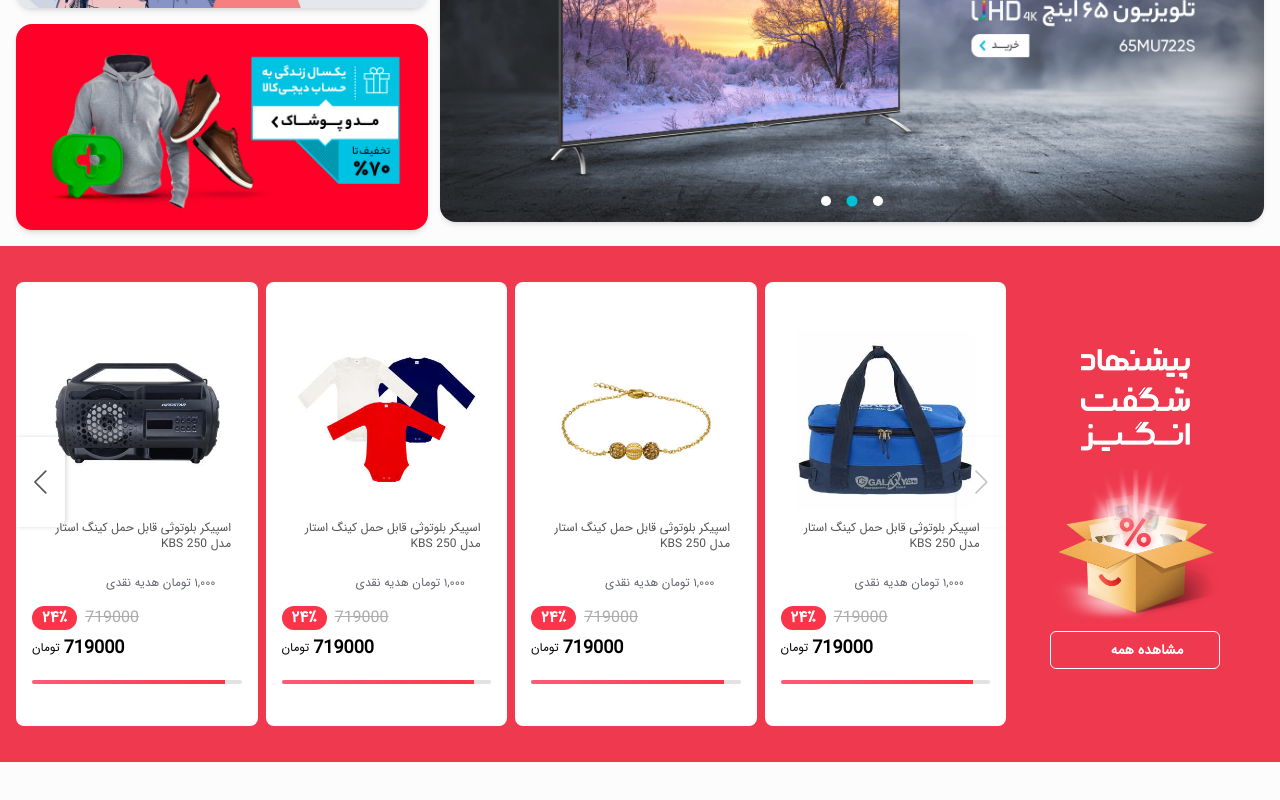
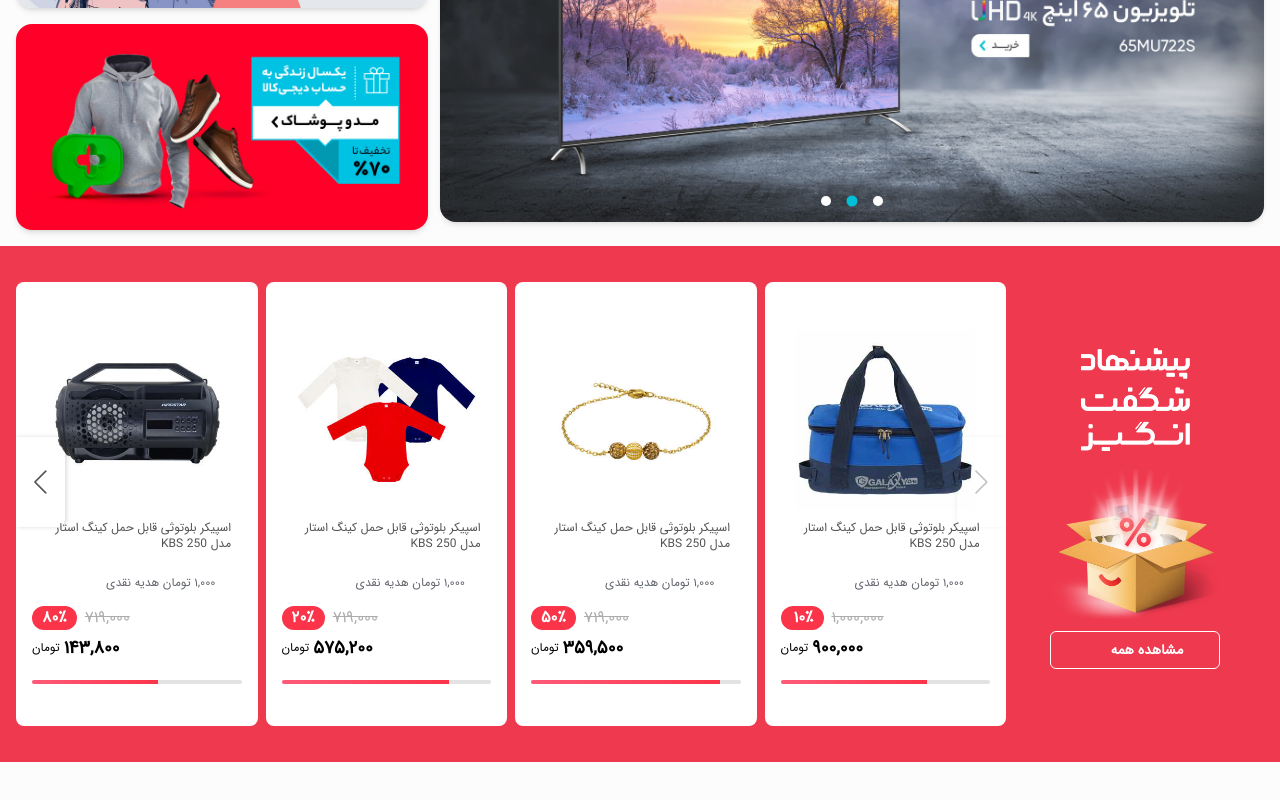
Before and after one commit to Omid-Bakhshour/digikala-clone-nextjs, a Next.js app: page / in a window 1280 px wide. Shown: the part 430-1230 px from the top of the page. Built offline with nearby package versions, Linux system fonts and the light colour scheme; some icons are missing.

Commit message:
edit slider item

```diff
--- /dev/null
+++ b/components/functions/Functions.js
@@ -0,0 +1,25 @@
+
+
+
+
+var persianDigits = "۰۱۲۳۴۵۶۷۸۹";
+var persianMap = persianDigits.split("");
+
+function convertToEnglishNumber(input) {
+    return input.replace(/[\u06F0-\u06F90]/g, function (m) {
+        return persianDigits.indexOf(m);
+    });
+}
+function convertToPersianNumber(input) {
+    return input.replace(/\d/g, function (m) {
+        return persianMap[parseInt(m)];
+    });
+}
+
+function FinalNumber(input) {
+    var internationalNumberFormat = new Intl.NumberFormat('en-US')
+    return convertToPersianNumber(internationalNumberFormat.format(input))
+}
+
+
+export default { convertToPersianNumber, convertToEnglishNumber, FinalNumber };
--- a/components/slider/Slider.js
+++ b/components/slider/Slider.js
@@ -1,8 +1,6 @@
 
 import ArrowLeft from "@heroicons/react/outline/ChevronLeftIcon"
 import SliderItem from "./SliderItem";
-import ArrowRight from "@heroicons/react/outline/ChevronRightIcon"
-import { useState, useRef, useEffect } from "react"
 import { Navigation, Pagination, Scrollbar, A11y } from 'swiper';
 
 
@@ -68,30 +66,30 @@ function Slider({ bgColor, sliderImg }) {
                                 },
                             }}>
                             <SwiperSlide>
-                                <SliderItem title="اسپیکر بلوتوثی قابل حمل کینگ استار مدل KBS 250" img="/images/slider21.jpg" price="719000" discount="32" time="2022-01-22 00:00:00" remained="71" />
+                                <SliderItem title="اسپیکر بلوتوثی قابل حمل کینگ استار مدل KBS 250" img="/images/slider21.jpg" price="1000000" discount="10" time="2022-01-22 00:00:00" remained="70" />
 
                             </SwiperSlide>
                             <SwiperSlide>
-                                <SliderItem title="اسپیکر بلوتوثی قابل حمل کینگ استار مدل KBS 250" img="/images/slider22.jpg" price="719000" discount="32" time="2022-01-22 00:00:00" remained="71" />
+                                <SliderItem title="اسپیکر بلوتوثی قابل حمل کینگ استار مدل KBS 250" img="/images/slider22.jpg" price="719000" discount="50" time="2022-01-22 00:00:00" remained="90" />
 
                             </SwiperSlide>
                             <SwiperSlide>
-                                <SliderItem title="اسپیکر بلوتوثی قابل حمل کینگ استار مدل KBS 250" img="/images/slider23.jpg" price="719000" discount="32" time="2022-01-22 00:00:00" remained="71" />
+                                <SliderItem title="اسپیکر بلوتوثی قابل حمل کینگ استار مدل KBS 250" img="/images/slider23.jpg" price="719000" discount="20" time="2022-01-22 00:00:00" remained="80" />
 
                             </SwiperSlide>
                             <SwiperSlide>
-                                <SliderItem title="اسپیکر بلوتوثی قابل حمل کینگ استار مدل KBS 250" img="/images/slider24.jpg" price="719000" discount="32" time="2022-01-22 00:00:00" remained="71" />
+                                <SliderItem title="اسپیکر بلوتوثی قابل حمل کینگ استار مدل KBS 250" img="/images/slider24.jpg" price="719000" discount="80" time="2022-01-22 00:00:00" remained="60" />
 
                             </SwiperSlide>
 
 
                             <SwiperSlide>
-                                <SliderItem title="اسپیکر بلوتوثی قابل حمل کینگ استار مدل KBS 250" img="/images/slider24.jpg" price="719000" discount="32" time="2022-01-22 00:00:00" remained="71" />
+                                <SliderItem title="اسپیکر بلوتوثی قابل حمل کینگ استار مدل KBS 250" img="/images/slider24.jpg" price="719000" discount="99" time="2022-01-22 00:00:00" remained="40" />
 
                             </SwiperSlide>
 
                             <SwiperSlide>
-                                <SliderItem title="اسپیکر بلوتوثی قابل حمل کینگ استار مدل KBS 250" img="/images/slider23.jpg" price="719000" discount="32" time="2022-01-22 00:00:00" remained="71" />
+                                <SliderItem title="اسپیکر بلوتوثی قابل حمل کینگ استار مدل KBS 250" img="/images/slider23.jpg" price="719000" discount="90" time="2022-01-22 00:00:00" remained="10" />
 
                             </SwiperSlide>
 
--- a/components/slider/SliderItem.js
+++ b/components/slider/SliderItem.js
@@ -2,12 +2,24 @@
 import StarIcon from "@heroicons/react/outline/SparklesIcon"
 import ClockIcon from "@heroicons/react/outline/ClockIcon"
 
+import Dynamicfun from "../functions/Functions"
+
 function SliderItem({ title, img, price, discount, time, remained }) {
+
+    let FinalDisPrice = price;
+    let DiscountPrice = 0;
+    let opacity = false;
+    if (discount > 0) {
+        DiscountPrice = (discount * price) / 100;
+        FinalDisPrice = price - DiscountPrice;
+        opacity = true
+    }
+
     return (
-        <div className="relative w-full  h-full flex bg-white rounded-lg  z-[1] " >
+        <div className="relative w-full  h-full flex bg-white rounded-lg  z-[1] cursor-pointer group " >
             <a className=" min-h-[444px]  flex flex-col items-center pt-11 px-4 pb-4 w-full " >
                 <div className=" pt-2 w-[180px] h-[180px] flex items-center " >
-                    <img src={img} />
+                    <img className="group-hover:scale-110 transition transform duration-500 ease-in-out" src={img} />
                 </div>
                 <div className="text-right mt-[14px] h-11 min-h[50px] w-full text-[#535353] text-xs max-w-[90%] overflow-hidden">{title}</div>
 
@@ -21,17 +33,17 @@ function SliderItem({ title, img, price, discount, time, remained }) {
 
                     {/* top */}
 
-                    <div className="flex flex-row gap-x-2 items-center justify-end">
-                        <span className="text-[#acacac] line-through text-base font-normal ">{price}</span>
+                    <div className={`${opacity ? "opacity-100" : "opacity-0"} flex  flex-row gap-x-2 items-center justify-end`}>
+                        <span className="text-[#acacac] line-through text-base font-normal ">{Dynamicfun.FinalNumber(price)}</span>
 
                         <span className="bg-[#fb3449] font-bold text-white py-1 px-[10px] text-base min-w-[43px] h-6 text-center flex items-center
-                        rounded-full" >۲۴٪</span>
+                        rounded-full" >{Dynamicfun.convertToPersianNumber(discount)}٪</span>
                     </div>
 
                     {/* bottom */}
 
                     <div className="w-full flex flex-row gap-x-1 justify-end text-[#000] text-lg font-bold items-center" >
-                        {price}
+                        {Dynamicfun.FinalNumber(FinalDisPrice)}
                         <span className="text-[#000] text-xs font-normal" >تومان</span>
 
                     </div>
@@ -41,7 +53,12 @@ function SliderItem({ title, img, price, discount, time, remained }) {
                 </div>
 
                 <div className="w-full mt-5 rounded-full h-1 bg-[#e2e2e2] flex justify-end overflow-hidden" >
-                    <div className="bg-[linear-gradient(90deg,#ff5b79,#fb3449)] w-[92%] h-full block " />
+                    <div style={{ width: `${remained}%` }} className="bg-[linear-gradient(90deg,#ff5b79,#fb3449)]  h-full block " />
+                </div>
+
+
+                <div>
+
                 </div>
 
 
```
